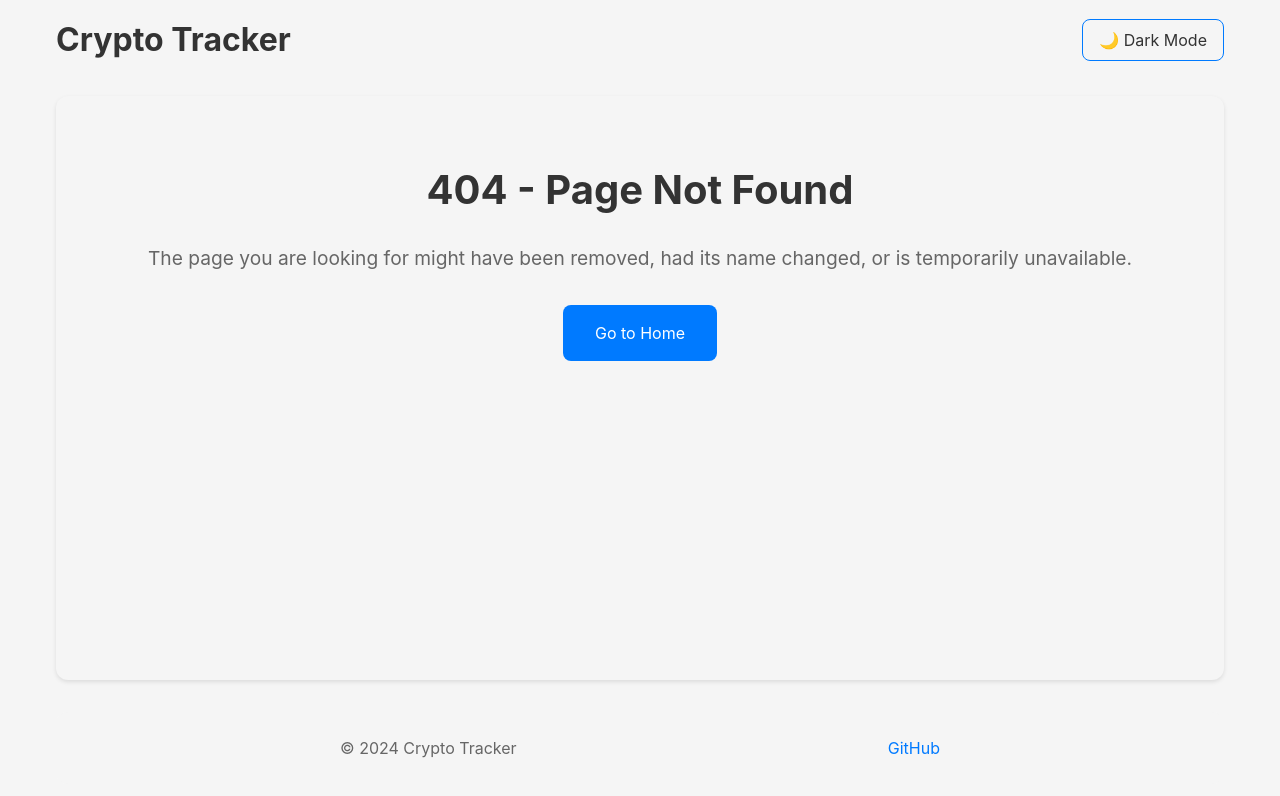
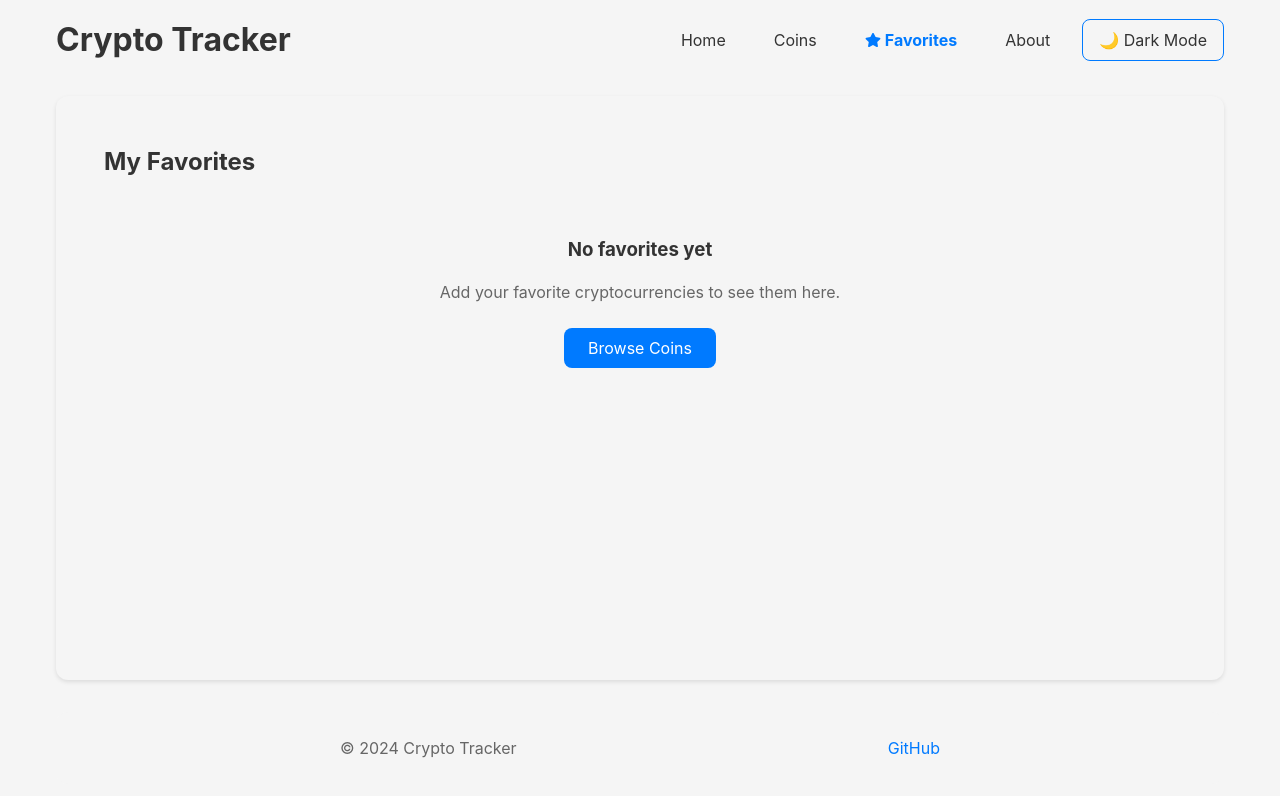
Before and after one commit to azerckid/2025_crypto_tracker, a React (Vite) app: page /favorites in a window 1280 px wide. Before the commit this address had no page. Shown: the top 796 px of the page. Built offline with nearby package versions, Linux system fonts and the light colour scheme.

Commit message:
Add favorites functionality with localStorage persistence

```diff
--- a/package.json
+++ b/package.json
@@ -18,6 +18,7 @@
     "react": "^19.0.0",
     "react-chartjs-2": "^5.3.0",
     "react-dom": "^19.0.0",
+    "react-icons": "^5.5.0",
     "react-router-dom": "^7.5.1",
     "styled-components": "^6.1.17"
   },
--- a/src/components/cards/CoinCard.tsx
+++ b/src/components/cards/CoinCard.tsx
@@ -1,6 +1,7 @@
 import { Link } from 'react-router-dom';
 import styled from 'styled-components';
 import { Coin } from '../../api/coins';
+import { FaStar, FaRegStar } from 'react-icons/fa';
 
 const Card = styled(Link)`
   display: flex;
@@ -12,6 +13,7 @@ const Card = styled(Link)`
   transition: transform 0.2s ease, box-shadow 0.2s ease;
   text-decoration: none;
   color: ${props => props.theme.colors.text};
+  position: relative;
 
   &:hover {
     transform: translateY(-2px);
@@ -87,22 +89,59 @@ const CoinRank = styled.div`
   text-align: center;
 `;
 
+const FavoriteButton = styled.button<{ isFavorite: boolean }>`
+  position: absolute;
+  top: ${props => props.theme.spacing.sm};
+  right: ${props => props.theme.spacing.sm};
+  background: none;
+  border: none;
+  cursor: pointer;
+  color: ${props => props.isFavorite ? props.theme.colors.primary : props.theme.colors.textSecondary};
+  font-size: 1.2rem;
+  padding: ${props => props.theme.spacing.xs};
+  display: flex;
+  align-items: center;
+  justify-content: center;
+  z-index: 10;
+  transition: color 0.2s ease;
+
+  &:hover {
+    color: ${props => props.theme.colors.primary};
+  }
+`;
+
 interface CoinCardProps {
   coin: Coin;
+  isFavorite?: boolean;
+  onToggleFavorite?: () => void;
 }
 
-const CoinCard = ({ coin }: CoinCardProps) => {
+const CoinCard = ({ coin, isFavorite = false, onToggleFavorite }: CoinCardProps) => {
+  const handleToggleFavorite = (e: React.MouseEvent) => {
+    e.preventDefault(); // Link 클릭 이벤트 방지
+    if (onToggleFavorite) {
+      onToggleFavorite();
+    }
+  };
+
   return (
     <Card to={`/coins/${coin.id}`}>
+      <FavoriteButton
+        isFavorite={isFavorite}
+        onClick={handleToggleFavorite}
+        aria-label={isFavorite ? "Remove from favorites" : "Add to favorites"}
+      >
+        {isFavorite ? <FaStar /> : <FaRegStar />}
+      </FavoriteButton>
       <CoinImage src={coin.image} alt={coin.name} />
       <CoinInfo>
         <CoinNameContainer>
           <CoinName>{coin.name}</CoinName>
-                    <CoinSymbol>{coin.symbol.toUpperCase()}</CoinSymbol>
+          <CoinSymbol>{coin.symbol}</CoinSymbol>
         </CoinNameContainer>
         <CoinPrice>${coin.current_price.toLocaleString()}</CoinPrice>
-                <PriceChange isPositive={coin.price_change_percentage_24h >= 0}>
-                    {coin.price_change_percentage_24h >= 0 ? '+' : ''}
+        <PriceChange isPositive={coin.price_change_percentage_24h > 0}>
+          {coin.price_change_percentage_24h > 0 ? '+' : ''}
           {coin.price_change_percentage_24h.toFixed(2)}%
         </PriceChange>
         <PriceRange>
--- a/src/components/layout/Header.tsx
+++ b/src/components/layout/Header.tsx
@@ -1,5 +1,7 @@
 import styled from 'styled-components';
+import { Link, useLocation } from 'react-router-dom';
 import { useTheme } from '../../contexts/ThemeContext';
+import { FaStar } from 'react-icons/fa';
 
 const HeaderContainer = styled.header`
   display: flex;
@@ -11,6 +13,28 @@ const HeaderContainer = styled.header`
 const Title = styled.h1`
   color: ${props => props.theme.colors.text};
   text-align: center;
+`;
+
+const NavContainer = styled.nav`
+  display: flex;
+  gap: ${props => props.theme.spacing.md};
+`;
+
+const NavLink = styled(Link) <{ active: boolean }>`
+  color: ${props => props.active ? props.theme.colors.primary : props.theme.colors.text};
+  text-decoration: none;
+  font-weight: ${props => props.active ? 'bold' : 'normal'};
+  padding: ${props => props.theme.spacing.sm} ${props => props.theme.spacing.md};
+  border-radius: ${props => props.theme.borderRadius.md};
+  transition: all 0.2s ease;
+  display: flex;
+  align-items: center;
+  gap: ${props => props.theme.spacing.xs};
+
+  &:hover {
+    background-color: ${props => props.theme.colors.surface};
+    color: ${props => props.theme.colors.primary};
+  }
 `;
 
 const ThemeToggle = styled.button`
@@ -30,13 +54,28 @@ const ThemeToggle = styled.button`
 
 const Header = () => {
   const { themeMode, toggleTheme } = useTheme();
+  const location = useLocation();
 
   return (
     <HeaderContainer>
       <Title>Crypto Tracker</Title>
-      <ThemeToggle onClick={toggleTheme}>
-        {themeMode === 'dark' ? '🌞 Light Mode' : '🌙 Dark Mode'}
-      </ThemeToggle>
+      <NavContainer>
+        <NavLink to="/" active={location.pathname === '/'}>
+          Home
+        </NavLink>
+        <NavLink to="/coins" active={location.pathname === '/coins'}>
+          Coins
+        </NavLink>
+        <NavLink to="/favorites" active={location.pathname === '/favorites'}>
+          <FaStar /> Favorites
+        </NavLink>
+        <NavLink to="/about" active={location.pathname === '/about'}>
+          About
+        </NavLink>
+        <ThemeToggle onClick={toggleTheme}>
+          {themeMode === 'dark' ? '🌞 Light Mode' : '🌙 Dark Mode'}
+        </ThemeToggle>
+      </NavContainer>
     </HeaderContainer>
   );
 };
--- /dev/null
+++ b/src/hooks/useFavorites.ts
@@ -0,0 +1,67 @@
+import { useState, useEffect } from 'react';
+import { Coin } from '../api/coins';
+
+const FAVORITES_KEY = 'crypto_favorites';
+
+export const useFavorites = () => {
+    const [favorites, setFavorites] = useState<Coin[]>([]);
+    const [isLoading, setIsLoading] = useState(true);
+
+    // 초기 로드 시 localStorage에서 즐겨찾기 가져오기
+    useEffect(() => {
+        const loadFavorites = () => {
+            try {
+                const storedFavorites = localStorage.getItem(FAVORITES_KEY);
+                if (storedFavorites) {
+                    setFavorites(JSON.parse(storedFavorites));
+                }
+            } catch (error) {
+                console.error('Error loading favorites:', error);
+            } finally {
+                setIsLoading(false);
+            }
+        };
+
+        loadFavorites();
+    }, []);
+
+    // 즐겨찾기 추가
+    const addFavorite = (coin: Coin) => {
+        if (favorites.length >= 5) {
+            alert('즐겨찾기는 최대 5개까지만 추가할 수 있습니다.');
+            return false;
+        }
+
+        if (favorites.some(fav => fav.id === coin.id)) {
+            alert('이미 즐겨찾기에 추가된 코인입니다.');
+            return false;
+        }
+
+        const newFavorites = [...favorites, coin];
+        setFavorites(newFavorites);
+        localStorage.setItem(FAVORITES_KEY, JSON.stringify(newFavorites));
+        return true;
+    };
+
+    // 즐겨찾기 제거
+    const removeFavorite = (coinId: string) => {
+        const newFavorites = favorites.filter(coin => coin.id !== coinId);
+        setFavorites(newFavorites);
+        localStorage.setItem(FAVORITES_KEY, JSON.stringify(newFavorites));
+    };
+
+    // 즐겨찾기 여부 확인
+    const isFavorite = (coinId: string) => {
+        return favorites.some(coin => coin.id === coinId);
+    };
+
+    return {
+        favorites,
+        isLoading,
+        addFavorite,
+        removeFavorite,
+        isFavorite
+    };
+};
+
+export default useFavorites;
--- a/src/pages/Coins.tsx
+++ b/src/pages/Coins.tsx
@@ -11,6 +11,7 @@ import SortSection from '../components/filters/SortSection';
 import LoadingSpinner from '../components/loading/LoadingSpinner';
 import ErrorMessage from '../components/error/ErrorMessage';
 import useDebounce from '../hooks/useDebounce';
+import useFavorites from '../hooks/useFavorites';
 
 const CoinsContainer = styled.div`
   padding: ${props => props.theme.spacing.md};
@@ -45,6 +46,7 @@ const Coins = () => {
   const [searchParams, setSearchParams] = useSearchParams();
   const [page, setPage] = useState(1);
   const perPage = 20;
+  const { addFavorite, removeFavorite, isFavorite } = useFavorites();
 
   // URL 파라미터에서 검색, 필터, 정렬 상태 가져오기
   const searchQuery = searchParams.get('search') || '';
@@ -175,6 +177,14 @@ const Coins = () => {
     });
   };
 
+  const handleToggleFavorite = (coin: Coin) => {
+    if (isFavorite(coin.id)) {
+      removeFavorite(coin.id);
+    } else {
+      addFavorite(coin);
+    }
+  };
+
   const isLoading = isCoinsLoading || isSearchLoading || isSearchCoinsLoading;
 
   if (isLoading) {
@@ -231,7 +241,12 @@ const Coins = () => {
           </NoResultsMessage>
         ) : (
           sortedCoins?.map((coin) => (
-            <CoinCard key={coin.id} coin={coin} />
+            <CoinCard
+              key={coin.id}
+              coin={coin}
+              isFavorite={isFavorite(coin.id)}
+              onToggleFavorite={() => handleToggleFavorite(coin)}
+            />
           ))
         )}
       </CoinsList>
--- /dev/null
+++ b/src/pages/Favorites.tsx
@@ -0,0 +1,126 @@
+import { useNavigate } from 'react-router-dom';
+import styled from 'styled-components';
+import { useQuery } from '@tanstack/react-query';
+import { fetchCoins, Coin } from '../api/coins';
+import CoinCard from '../components/cards/CoinCard';
+import LoadingSpinner from '../components/loading/LoadingSpinner';
+import ErrorMessage from '../components/error/ErrorMessage';
+import useFavorites from '../hooks/useFavorites';
+
+const FavoritesContainer = styled.div`
+  padding: ${props => props.theme.spacing.md};
+`;
+
+const Title = styled.h2`
+  color: ${props => props.theme.colors.text};
+  margin-bottom: ${props => props.theme.spacing.lg};
+`;
+
+const FavoritesList = styled.div`
+  display: flex;
+  flex-direction: column;
+  gap: ${props => props.theme.spacing.md};
+`;
+
+const EmptyStateContainer = styled.div`
+  display: flex;
+  flex-direction: column;
+  align-items: center;
+  justify-content: center;
+  padding: ${props => props.theme.spacing.xl};
+  text-align: center;
+`;
+
+const EmptyStateTitle = styled.h3`
+  color: ${props => props.theme.colors.text};
+  margin-bottom: ${props => props.theme.spacing.md};
+`;
+
+const EmptyStateText = styled.p`
+  color: ${props => props.theme.colors.textSecondary};
+  margin-bottom: ${props => props.theme.spacing.lg};
+`;
+
+const BrowseButton = styled.button`
+  padding: ${props => props.theme.spacing.sm} ${props => props.theme.spacing.lg};
+  background-color: ${props => props.theme.colors.primary};
+  color: white;
+  border: none;
+  border-radius: ${props => props.theme.borderRadius.md};
+  cursor: pointer;
+  transition: background-color 0.2s ease;
+
+  &:hover {
+    opacity: 0.9;
+  }
+`;
+
+const Favorites = () => {
+    const navigate = useNavigate();
+    const { favorites, isLoading: isFavoritesLoading, removeFavorite } = useFavorites();
+
+    // 즐겨찾기 코인의 최신 데이터 가져오기
+    const { data: coins, isLoading: isCoinsLoading, isError, refetch } = useQuery<Coin[]>({
+        queryKey: ['coins', 'favorites'],
+        queryFn: () => fetchCoins(1, 100), // 더 많은 결과를 가져옴
+        enabled: favorites.length > 0,
+        staleTime: 5 * 60 * 1000, // 5 minutes
+    });
+
+    // 즐겨찾기 코인의 최신 데이터 필터링
+    const favoriteCoins = coins?.filter(coin =>
+        favorites.some(fav => fav.id === coin.id)
+    ) || [];
+
+    const isLoading = isFavoritesLoading || (favorites.length > 0 && isCoinsLoading);
+
+    if (isLoading) {
+        return (
+            <FavoritesContainer>
+                <LoadingSpinner message="Loading favorites..." />
+            </FavoritesContainer>
+        );
+    }
+
+    if (isError) {
+        return (
+            <FavoritesContainer>
+                <ErrorMessage
+                    message="Error loading coin data. Please try again later."
+                    onRetry={() => refetch()}
+                />
+            </FavoritesContainer>
+        );
+    }
+
+    return (
+        <FavoritesContainer>
+            <Title>My Favorites</Title>
+
+            {favorites.length === 0 ? (
+                <EmptyStateContainer>
+                    <EmptyStateTitle>No favorites yet</EmptyStateTitle>
+                    <EmptyStateText>
+                        Add your favorite cryptocurrencies to see them here.
+                    </EmptyStateText>
+                    <BrowseButton onClick={() => navigate('/coins')}>
+                        Browse Coins
+                    </BrowseButton>
+                </EmptyStateContainer>
+            ) : (
+                <FavoritesList>
+                    {favoriteCoins.map((coin) => (
+                        <CoinCard
+                            key={coin.id}
+                            coin={coin}
+                            isFavorite={true}
+                            onToggleFavorite={() => removeFavorite(coin.id)}
+                        />
+                    ))}
+                </FavoritesList>
+            )}
+        </FavoritesContainer>
+    );
+};
+
+export default Favorites;
--- a/src/routes/index.tsx
+++ b/src/routes/index.tsx
@@ -6,6 +6,7 @@ import CoinChart from '../pages/CoinChart';
 import Home from '../pages/Home';
 import About from '../pages/About';
 import NotFound from '../pages/NotFound';
+import Favorites from '../pages/Favorites';
 import App from '../App';
 
 export const router = createBrowserRouter([
@@ -24,6 +25,10 @@ export const router = createBrowserRouter([
             {
                 path: 'coins',
                 element: <Coins />,
+            },
+            {
+                path: 'favorites',
+                element: <Favorites />,
             },
             {
                 path: 'coins/:coinId',
```
Also changed, not shown: 1 other file (tests, documents, lock files or other folders). Lines whose indentation alone changed are shown as unchanged.
